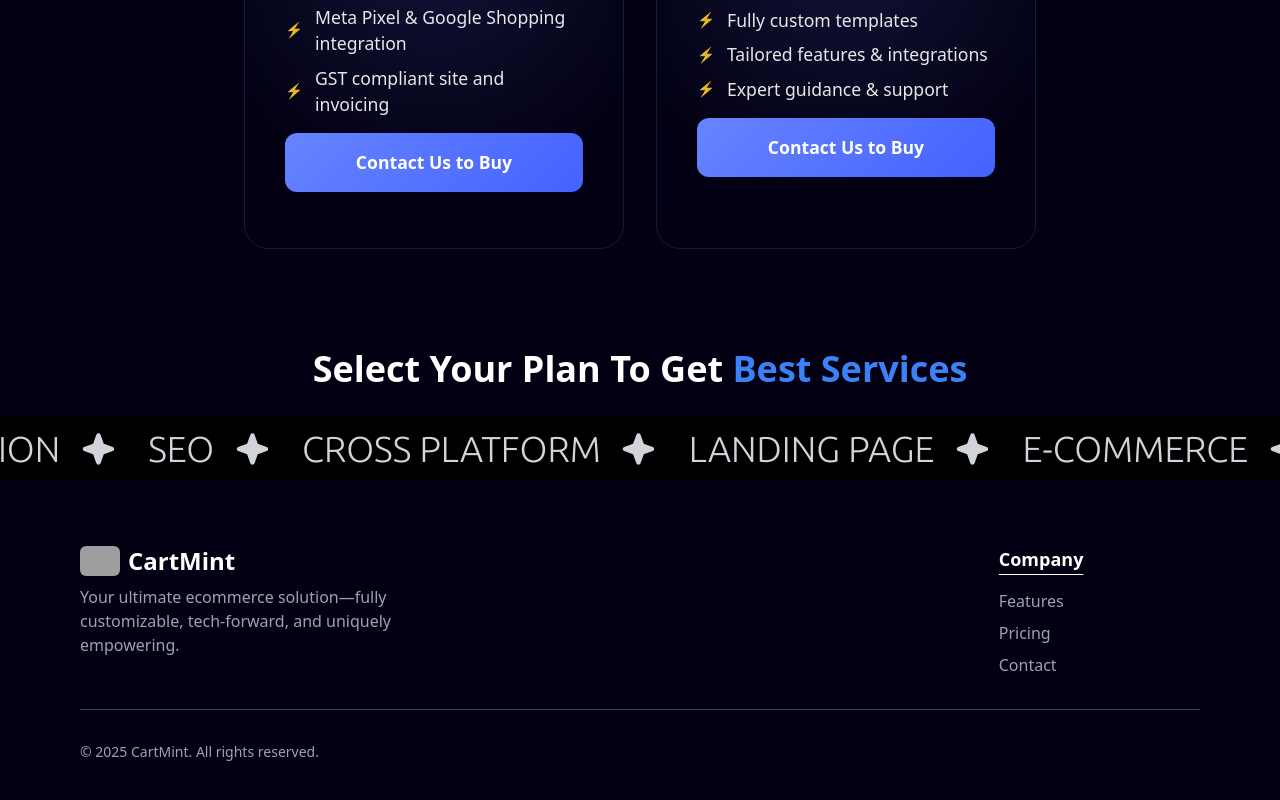
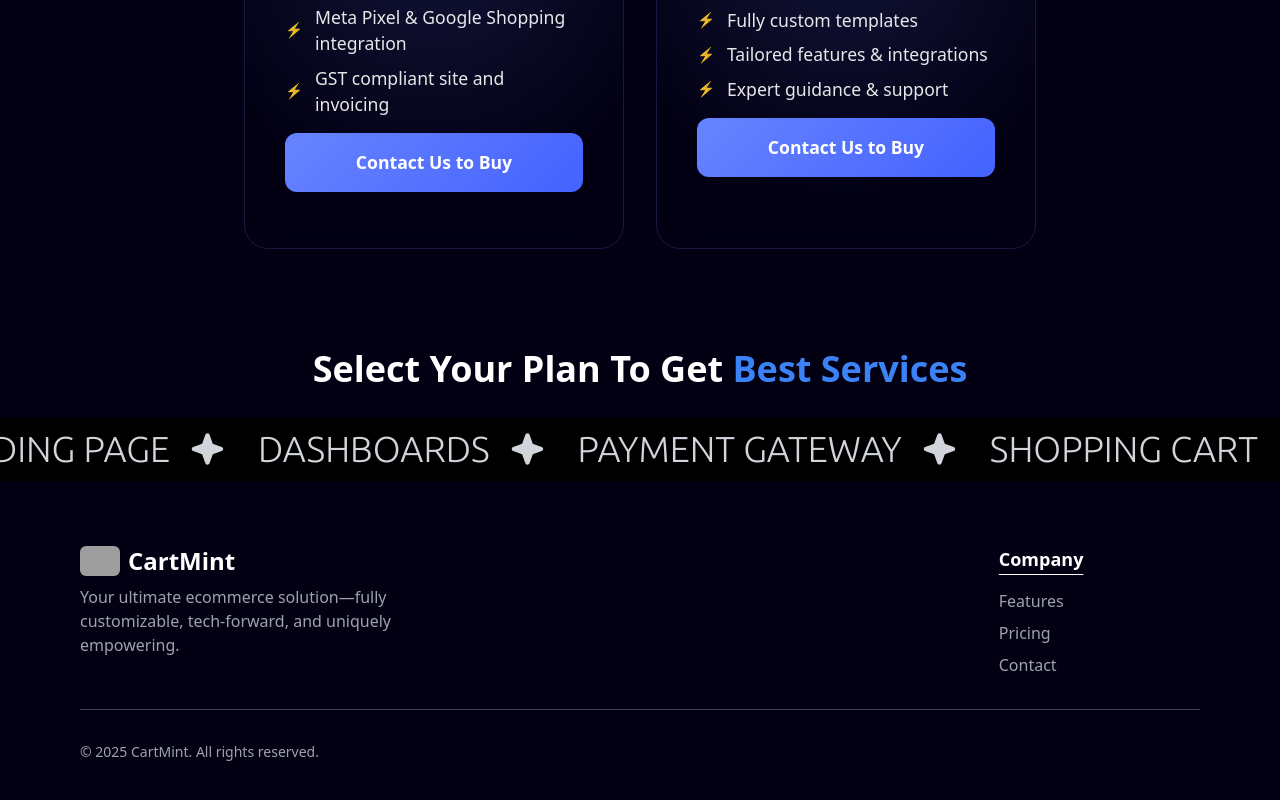
Before and after one commit to Strive-Gaming-Hub/code-train, a React (Vite) app: page /pricing in a window 1280 px wide. Shown: the part 726-1526 px from the top of the page. Built offline with nearby package versions, Linux system fonts and the light colour scheme; grey boxes are pictures that could not be loaded; a web font is replaced by a local one.

Commit message:
changed content of infinite sliders in pricing page

```diff
--- a/src/components/InfiniteSlider.jsx
+++ b/src/components/InfiniteSlider.jsx
@@ -5,27 +5,27 @@ import { PiStarFourFill } from "react-icons/pi";
 const InfiniteSlider = () => {
     // Array of text items to display in the slider
     const textItems = [
-        "Website",
-        "Application",
-        "SEO",
-        "Cross Platform",
+        "E-Commerce",
         "Landing Page",
+        "Dashboards",
+        "Payment Gateway",
+        "Shopping Cart",
+        "Product Catalog",
+        "Order Management",
         "E-Commerce",
+        "Landing Page",
         "Dashboards",
-        "Website",
-        "Application",
-        "SEO",
-        "Cross Platform",
+        "Payment Gateway",
+        "Shopping Cart",
+        "Product Catalog",
+        "Order Management",
+        "E-Commerce",
         "Landing Page",
-        "E-Commerce",
         "Dashboards",
-        "Website",
-        "Application",
-        "SEO",
-        "Cross Platform",
-        "Landing Page",
-        "E-Commerce",
-        "Dashboards",
+        "Payment Gateway",
+        "Shopping Cart",
+        "Product Catalog",
+        "Order Management"
     ];
 
     // Duplicate text items to ensure continuous loop
```
